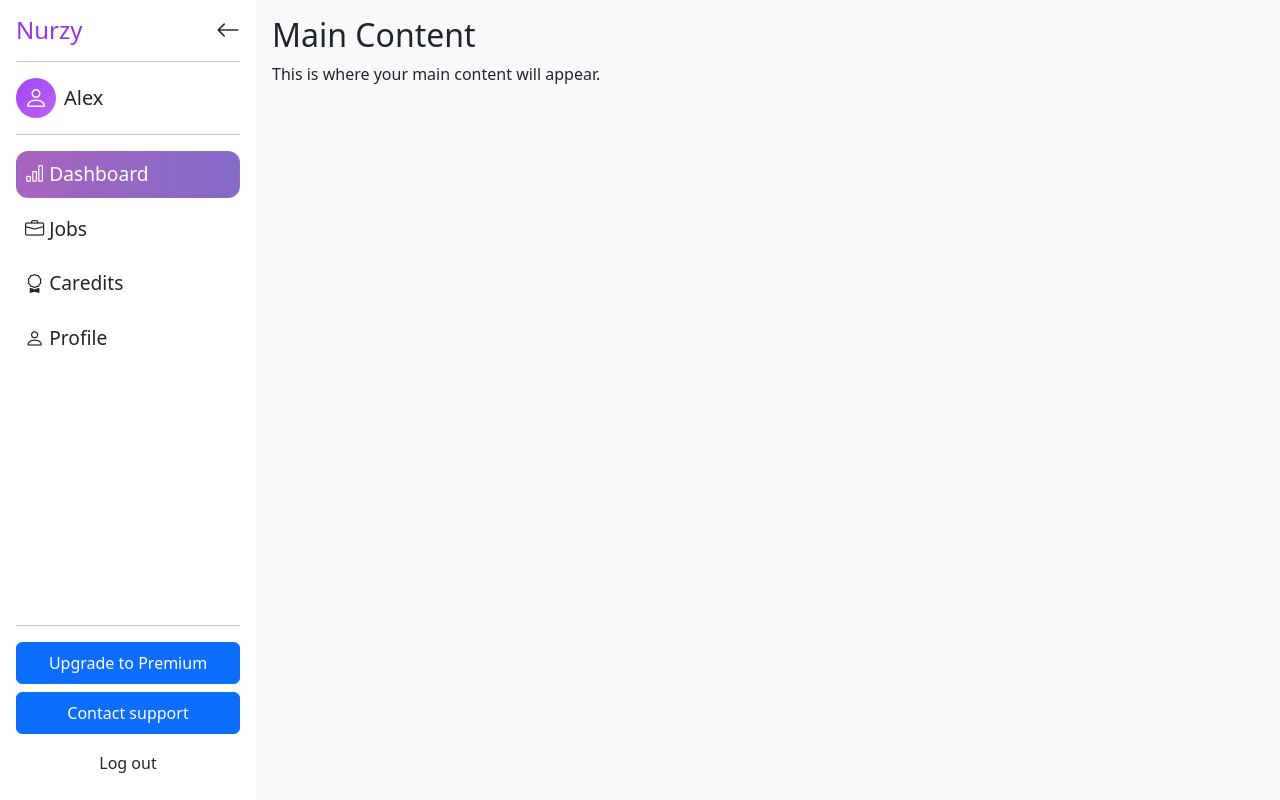
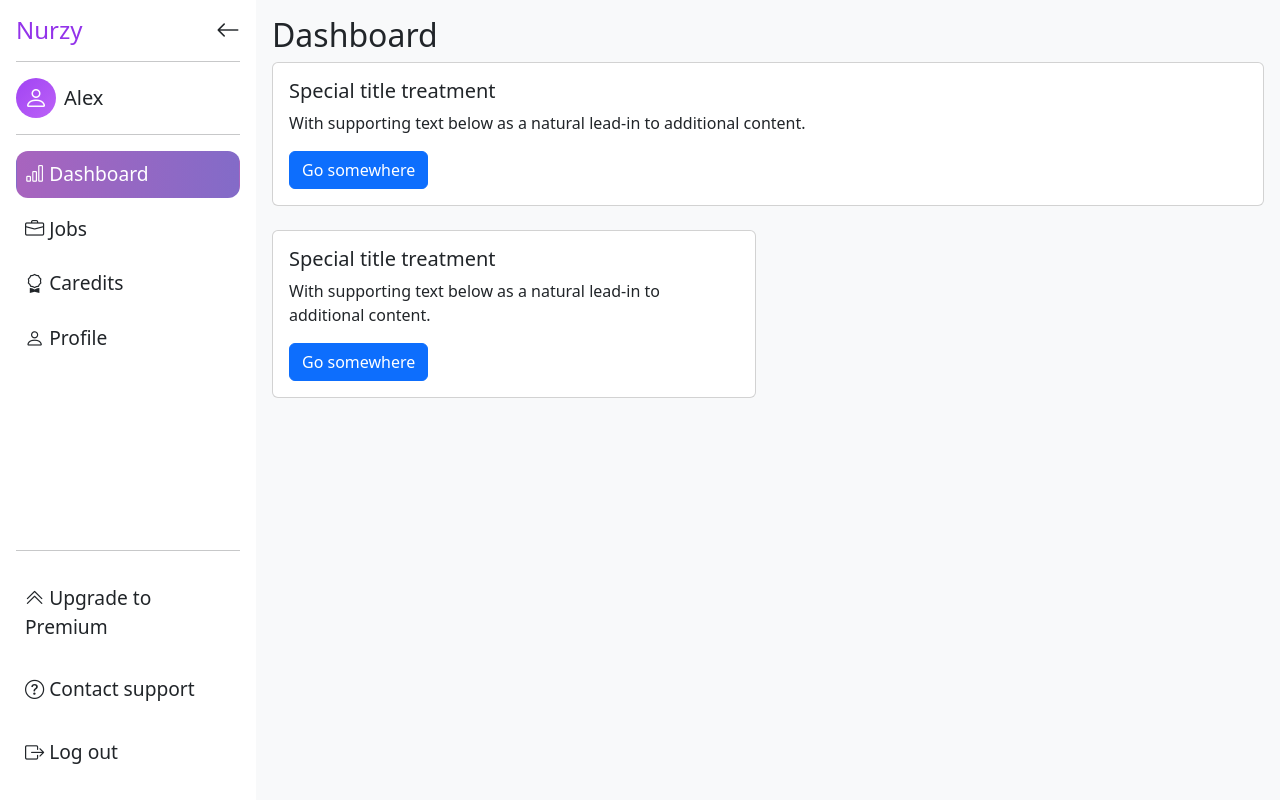
Before and after one commit to alexmunoz17/nurzy, a React (Vite) app in the folder frontend/: page / in a window 1280 px wide. Built offline with nearby package versions, Linux system fonts and the light colour scheme.

Commit message:
Sidebar & Dashboard

```diff
--- a/frontend/src/App.jsx
+++ b/frontend/src/App.jsx
@@ -1,4 +1,5 @@
 import Sidebar from "./components/Sidebar.jsx";
+import Dashboard from "./components/Dashboard.jsx";
 
 function App() {
 
@@ -6,10 +7,7 @@ function App() {
         <>
             <div className="d-flex flex-row">
                 <Sidebar />
-                <div className="flex-grow-1 p-3 bg-light">
-                    <h2>Main Content</h2>
-                    <p>This is where your main content will appear.</p>
-                </div>
+                <Dashboard />
             </div>
         </>
     )
--- /dev/null
+++ b/frontend/src/components/Dashboard.jsx
@@ -0,0 +1,41 @@
+import { useState } from 'react';
+
+import './Sidebar.css'
+
+function Dashboard() {
+    return (
+        <>
+            <div className="flex-grow-1 p-3 bg-light">
+                <h2>Dashboard</h2>
+                <div className="flex-row w-100">
+                    <div className="row mb-4">
+                        <div className="col-sm-12 mb-3 mb-sm-0">
+                            <div className="card">
+                                <div className="card-body">
+                                    <h5 className="card-title">Special title treatment</h5>
+                                    <p className="card-text">With supporting text below as a natural lead-in to
+                                        additional content.</p>
+                                    <a href="#" className="btn btn-primary">Go somewhere</a>
+                                </div>
+                            </div>
+                        </div>
+                    </div>
+                    <div className="row">
+                        <div className="col-sm-6">
+                            <div className="card">
+                                <div className="card-body">
+                                    <h5 className="card-title">Special title treatment</h5>
+                                    <p className="card-text">With supporting text below as a natural lead-in to
+                                        additional content.</p>
+                                    <a href="#" className="btn btn-primary">Go somewhere</a>
+                                </div>
+                            </div>
+                        </div>
+                    </div>
+                </div>
+            </div>
+        </>
+    )
+}
+
+export default Dashboard
--- a/frontend/src/components/Sidebar.jsx
+++ b/frontend/src/components/Sidebar.jsx
@@ -54,14 +54,17 @@ function Sidebar() {
                 </button>
                 <div className="d-flex flex-column mt-auto">
                     <hr/>
-                    <button className="btn btn-primary p-2">
-                        Upgrade to Premium
+                    <button className={`btn btn-sidebar p-2 mt-2
+                                        ${collapsedSidebar ? "collapsed d-flex" : ""}`}>
+                        <i className="bi bi-chevron-double-up"></i> {collapsedSidebar ? null : "Upgrade to Premium"}
                     </button>
-                    <button className="btn btn-primary p-2 mt-2">
-                        Contact support
+                    <button className={`btn btn-sidebar p-2 mt-2
+                                        ${collapsedSidebar ? "collapsed d-flex" : ""}`}>
+                        <i className="bi bi-question-circle"></i> {collapsedSidebar ? null : "Contact support"}
                     </button>
-                    <button className="btn btn-logout p-2 mt-2">
-                        Log out
+                    <button className={`btn btn-sidebar btn-logout p-2 mt-2
+                                        ${collapsedSidebar ? "collapsed d-flex" : ""}`}>
+                        <i className="bi bi-box-arrow-right"></i> {collapsedSidebar ? null : "Log out"}
                     </button>
                 </div>
             </div>
```
Also changed, not shown: frontend/src/components/Dashboard.css (added).
